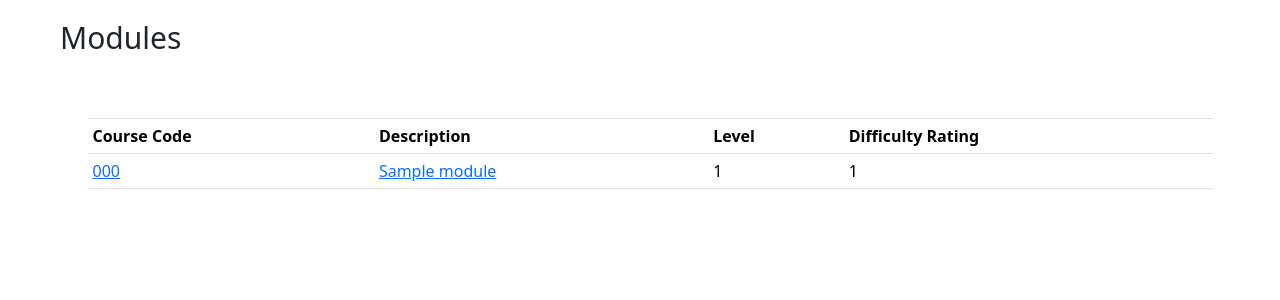
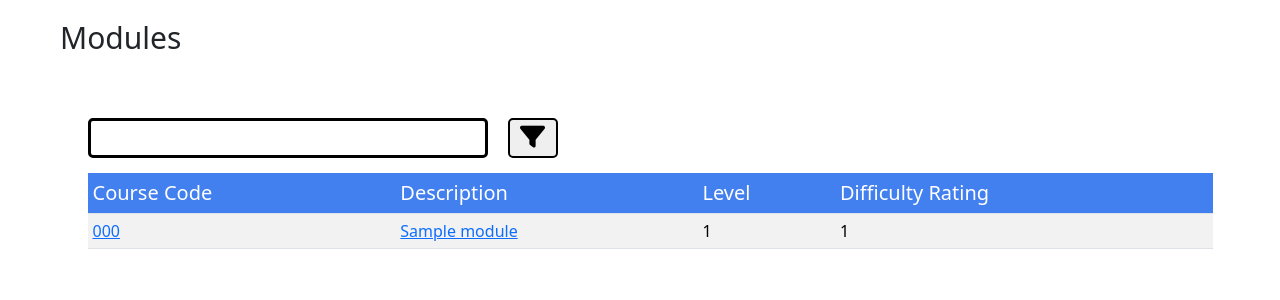
Before and after one commit to SMNGC96/django_project, a Django app: page /modules/ in a window 1280 px wide. Shown: the part 82-382 px from the top of the page. Run offline with Django 5.2, Linux system fonts and the light colour scheme; tables that the repository leaves empty hold one stand-in row (values such as "Sample post"); some libraries are stand-ins or nearby versions.

Commit message:
Added JS filter

```diff
--- a/django project/assets/base.css
+++ b/django project/assets/base.css
@@ -7,30 +7,20 @@ body {
   font-size: 1.6rem;
   width: 100vw;
   overflow-x: hidden;
-
 }
-nav, .heading-container {
+nav,
+.heading-container {
   padding: 0.7rem;
   padding-top: 2rem;
   padding-left: 5rem;
   font-weight: bold;
 }
-
 .heading {
   font-size: 3rem;
 }
 .header {
   font-size: 2rem;
 }
-
 .heading-container {
   margin-bottom: 5rem;
 }
-.table-bordered td, .table-bordered th {
-    border-left: none;
-    border-right: none;
-}
-
-.table-bordered tr:nth-child(odd) {
-    background-color: #ccc;
-}
--- /dev/null
+++ b/django project/assets/modules.css
@@ -0,0 +1,32 @@
+.filter-container {
+  display: grid;
+  grid-template-columns: 420px 40px;
+  gap: 10px 0px;
+  align-items: flex-start;
+}
+
+.table-filter {
+  padding: 10px;
+  margin-bottom: 15px;
+  width: 400px;
+  border: 3px solid black;
+  border-radius: 5px;
+  height: 40px;
+  cursor: pointer;
+}
+.filter-button {
+  height: 40px;
+  width: 50px;
+  border-radius: 5px;
+  border: 2px solid black;
+  cursor: default;
+}
+.filter-icon {
+  font-size: 25px;
+}
+.table th {
+  background-color: #427fef;
+  color: white;
+  font-size: 20px;
+  font-weight: 400;
+}
--- a/django project/modules/templates/modules/modules.html
+++ b/django project/modules/templates/modules/modules.html
@@ -1,19 +1,26 @@
 {% extends "base.html" %} {% block title %} Modules {% endblock %}
 {% block heading %} Modules {% endblock %}
+{% block styles %} <link rel="stylesheet" href="/static/modules.css"> {% endblock %}
+{% block content %}
 
-{% block content %}
-<table class="table table-bordered table-hover">
-  <thead>
-    <tr>
-      <th>Course Code</th>
-      <th>Description</th>
-      <th>Level</th>
-      <th>Difficulty Rating</th>
+<table class="table table-striped js-modules-table">
+  <div class="filter-container">
+    <input type="text" class="table-filter" >
+    <button class="filter-button">
+      <i class="fa-solid fa-filter filter-icon"></i>
+    </button>
+  </div>
+  <thead class="table-header">
+    <tr class="table-row">
+      <th class="table-header">Course Code</th>
+      <th class="table-header">Description</th>
+      <th class="table-header">Level</th>
+      <th class="table-header">Difficulty Rating</th>
     </tr>
   </thead>
   <tbody>
     {% for module in modules %}
-    <tr>
+    <tr class="table-row">
       <td>
         <a href="{% url 'modules:detail' module.course_code %}"
           >{{ module.course_code }}</a
@@ -31,4 +38,5 @@
     {% endfor %}
   </tbody>
 </table>
+<script src="/static/modules.js" defer></script>
 {% endblock %}
--- a/django project/templates/base.html
+++ b/django project/templates/base.html
@@ -14,6 +14,7 @@
       crossorigin="anonymous"
     />
     <link rel="stylesheet" href="{% static 'base.css' %}">
+    {%block styles %} {% endblock %}
     <script
     src="https://kit.fontawesome.com/d7e8f7fb4c.js"
     crossorigin="anonymous"
```
Also changed, not shown: django project/assets/modules.js (added, +34 -0 lines). Lines whose indentation alone changed are shown as unchanged.
